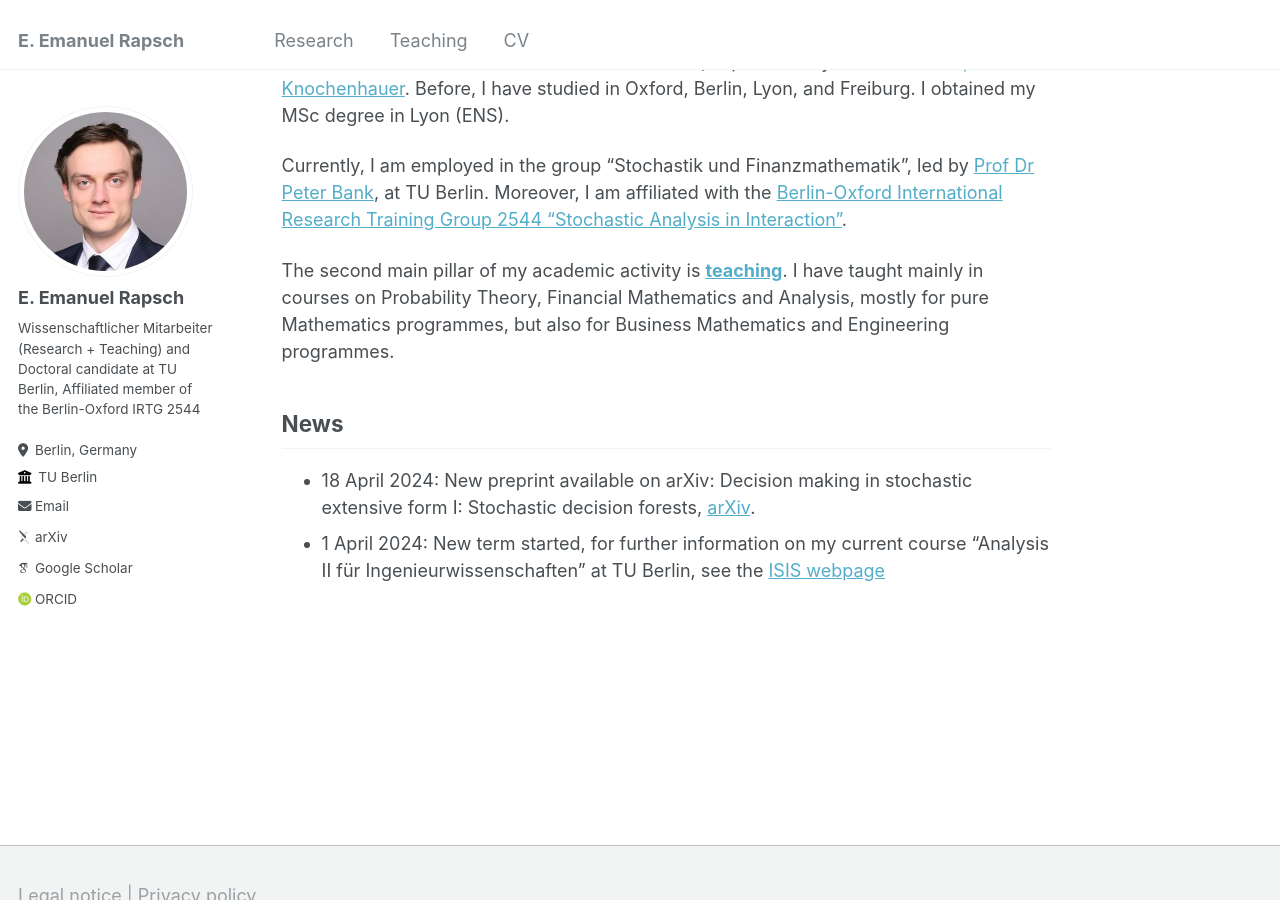
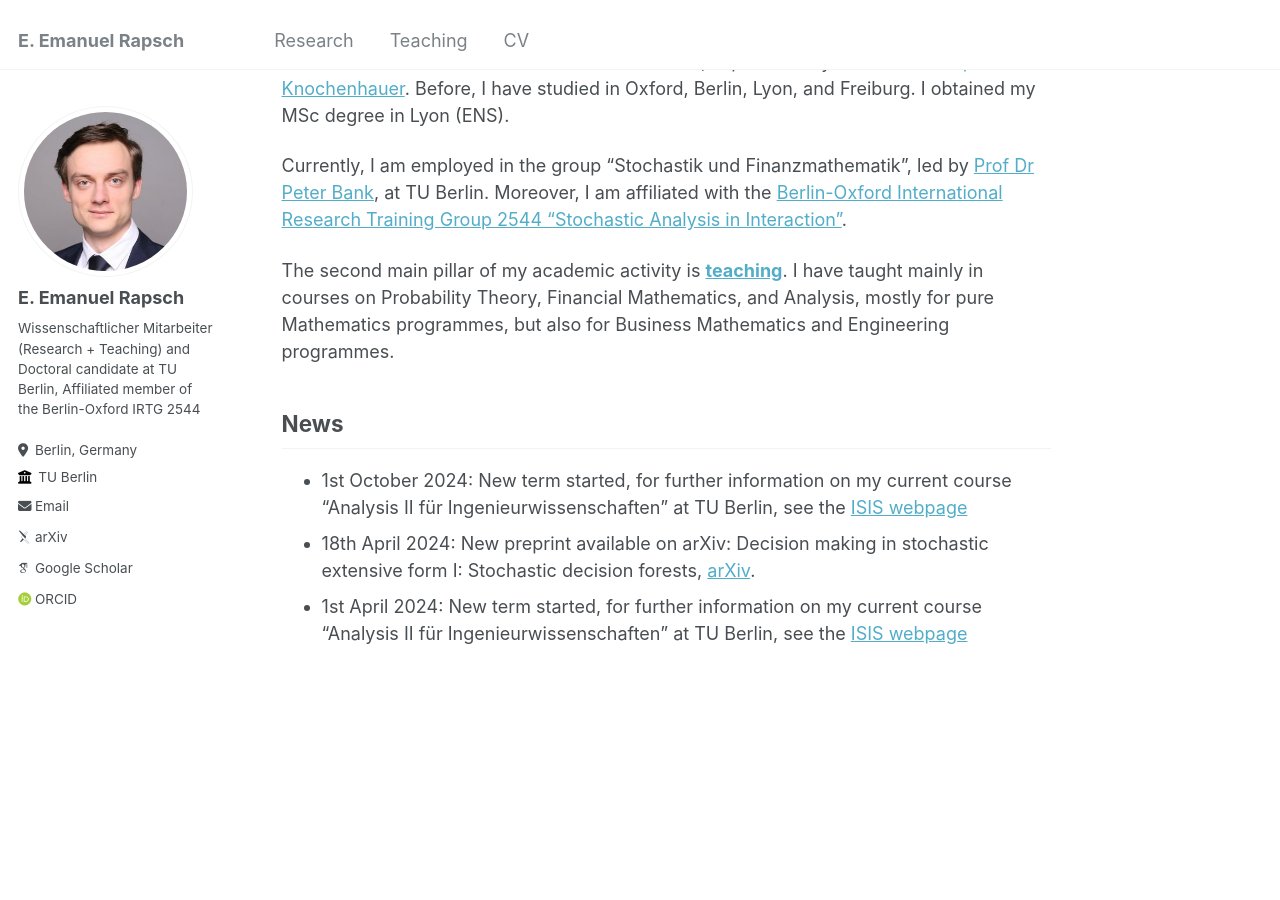
Before and after one commit to erapsch/erapsch.github.io, a Jekyll site: the page built from _pages/about.md, in a window 1280 px wide and 900 px high, scrolled down 399 px. Built offline with Jekyll 4.4.1, drawn with Linux system fonts in a browser that asks for light colours; some web fonts are replaced.

Commit message:
Update WS2425, position extended, British date convention

```diff
--- a/_pages/about.md
+++ b/_pages/about.md
@@ -19,9 +19,10 @@ I am a PhD candidate in Mathematics at TU Berlin, supervised by <a href="https:/
 
 Currently, I am employed in the group "Stochastik und Finanzmathematik", led by <a href="https://www3.math.tu-berlin.de/stoch/wp_bank/">Prof Dr Peter Bank</a>, at TU Berlin. Moreover, I am affiliated with the <a href="https://www3.math.tu-berlin.de/stoch/IRTG/">Berlin-Oxford International Research Training Group 2544 "Stochastic Analysis in Interaction"</a>.
 
-The second main pillar of my academic activity is <a href="/teaching">**teaching**</a>. I have taught mainly in courses on Probability Theory, Financial Mathematics and Analysis, mostly for pure Mathematics programmes, but also for Business Mathematics and Engineering programmes.
+The second main pillar of my academic activity is <a href="/teaching">**teaching**</a>. I have taught mainly in courses on Probability Theory, Financial Mathematics, and Analysis, mostly for pure Mathematics programmes, but also for Business Mathematics and Engineering programmes.
 
 ## News
 
-* 18 April 2024: New preprint available on arXiv: Decision making in stochastic extensive form I: Stochastic decision forests, <a href="https://arxiv.org/abs/2404.12332">arXiv</a>.
-* 1 April 2024: New term started, for further information on my current course "Analysis II für Ingenieurwissenschaften" at TU Berlin, see the <a href="https://isis.tu-berlin.de/course/view.php?id=37634">ISIS webpage</a>
+* 1st October 2024: New term started, for further information on my current course "Analysis II für Ingenieurwissenschaften" at TU Berlin, see the <a href="https://isis.tu-berlin.de/course/view.php?id=40227">ISIS webpage</a>
+* 18th April 2024: New preprint available on arXiv: Decision making in stochastic extensive form I: Stochastic decision forests, <a href="https://arxiv.org/abs/2404.12332">arXiv</a>.
+* 1st April 2024: New term started, for further information on my current course "Analysis II für Ingenieurwissenschaften" at TU Berlin, see the <a href="https://isis.tu-berlin.de/course/view.php?id=37634">ISIS webpage</a>
```
Also changed, not shown: _pages/cv.md (+2 -2 lines), _pages/research.md (+1 -1 lines), _pages/teaching.md (+6 -2 lines).
